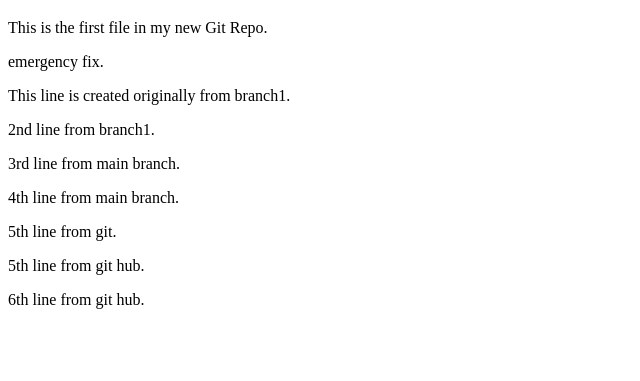
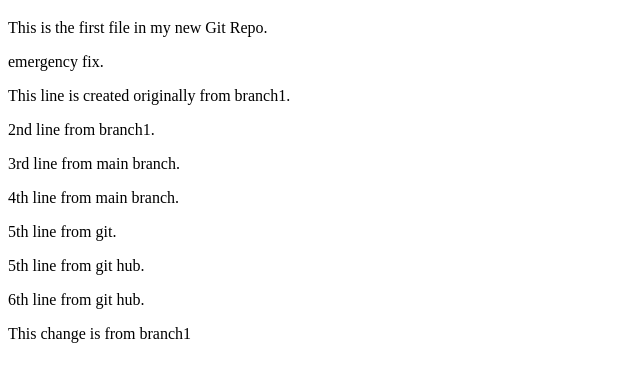
Before and after one commit to rajeshchandran007/hello-world, a plain HTML site: page index.html in a window 1280 px wide. Shown: the part 61-442 px from the top of the page, without its empty margins (0-640 px from the left). Drawn offline with Linux system fonts and the light colour scheme.

Commit message:
Update index.html

```diff
--- a/index.html
+++ b/index.html
@@ -15,5 +15,7 @@
 <p>5th line from git.</p>
 <p>5th line from git hub.</p>
 <p>6th line from git hub.</p>
+
+<p>This change is from branch1</p>
 </body>
 </html>
```
